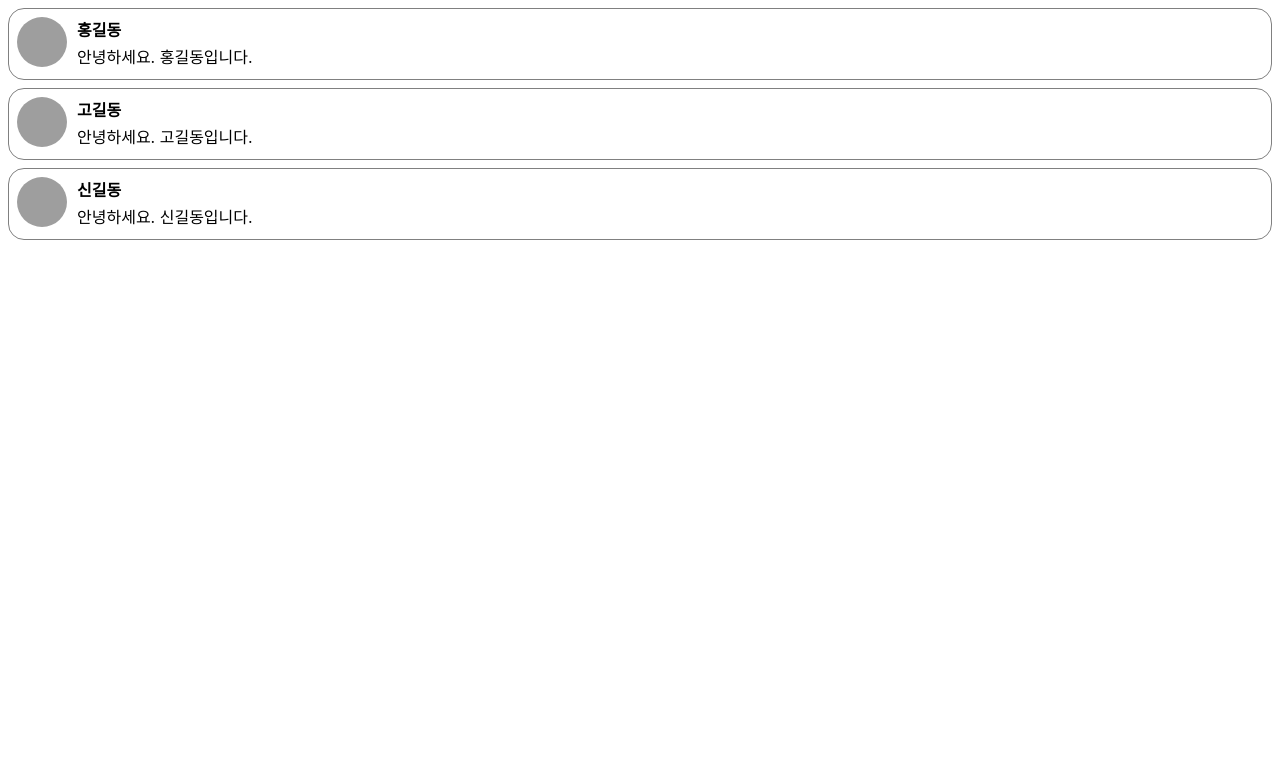
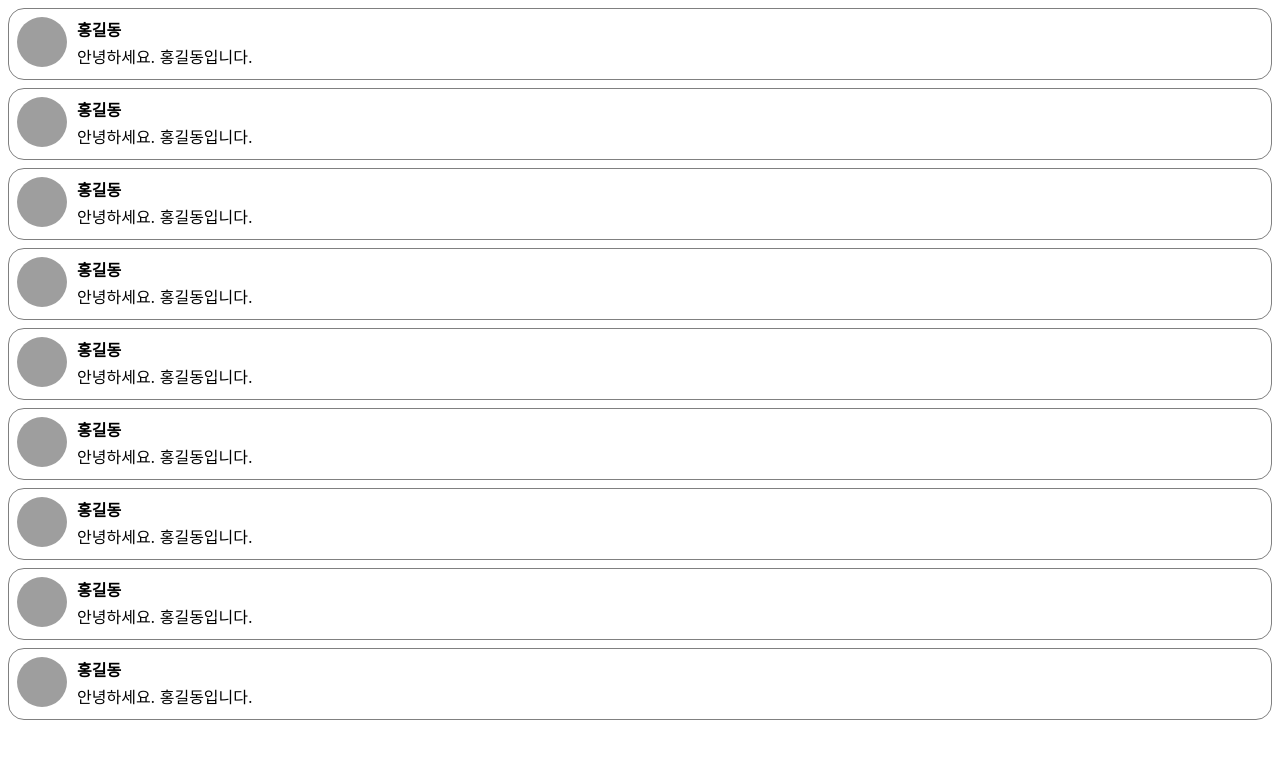
Before and after one commit to QQWaseokE/SK_Shieldus_Rookies_1st, a React (Create React App) app in the folder frontend/react/my-app/: page / in a window 1280 px wide. Shown: the top 758 px of the page. Built offline with nearby package versions, Linux system fonts and the light colour scheme; grey boxes are pictures that could not be loaded.

Commit message:
댓글 데이터를 이용하도록 수정
7/1(월)

```diff
--- a/frontend/react/my-app/src/comment/CommentList.js
+++ b/frontend/react/my-app/src/comment/CommentList.js
@@ -1,11 +1,30 @@
 import Comment from "./Comment";
+
+// 댓글 데이터
+const comments = [
+    {name:"홍길동", comment:"안녕하세요. 홍길동입니다."},
+    {name:"홍길동", comment:"안녕하세요. 홍길동입니다."},
+    {name:"홍길동", comment:"안녕하세요. 홍길동입니다."},
+];
 
 function CommentList(props) {
     return (
         <>
-            <Comment name="홍길동" comment="안녕하세요. 홍길동입니다."/>
-            <Comment name="고길동" comment="안녕하세요. 고길동입니다."/>
-            <Comment name="신길동" comment="안녕하세요. 신길동입니다."/>
+            {   // 익명 함수 표현식
+                comments.map(function(c) {
+                    return <Comment name={c.name} comment={c.comment}/>
+            })
+            }
+
+            {   // 화살표 함수
+                comments.map((c) => {
+                    return <Comment name={c.name} comment={c.comment}/>;
+            })
+            }
+
+            {   // 화살표 함수 (축약)
+                comments.map(c => <Comment name={c.name} comment={c.comment}/>)
+            }
         </>
     );
 }
```
